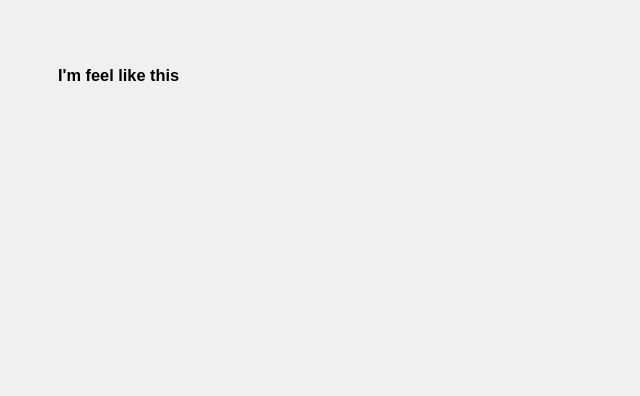
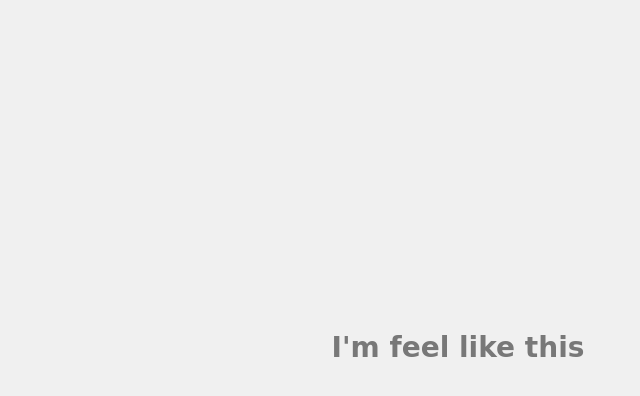
Before and after one commit to josefcarlsson/HyperIsland, a plain HTML site: page index.html in a window 1280 px wide. Shown: the whole page, without its empty margins (182-822 px from the left). Drawn offline with Linux system fonts and the light colour scheme; a web font is replaced by a local one.

Commit message:
updated style

```diff
--- a/styles/style.css
+++ b/styles/style.css
@@ -1,47 +1,55 @@
 /* Applies to the entire body of the HTML document (except where overridden by more specific
 selectors). */
-
-body,html{
- min-height: 100%;
- height: 100%;
- margin: 0;
+body, html {
+  height: 100%;
+  margin: 0;
 }
 
 body {
-  background-color: rgb(240,240,240);
-  font-family: arial, sans-serif;
+  background-color: #f0f0f0;
+  font-family: "Happy Monkey", cursive;
   font-size: 14px;
 }
 
-nav{
- padding: 10px;
+main {
+  display: flex;
+  height: 100%;
+  flex-direction: column;
+  justify-content: center;
+  align-content: center;
 }
 
-main{
- max-width: 800px;
- margin: auto;
- padding-top: 50px;
- padding-left: 10px;
- padding-right: 10px;
- padding-bottom: 50px;
+.max-width {
+  max-width: 1000px;
+  margin: auto;
+}
+
+.text-align-center {
+  text-align: center;
 }
 
 /* Applies to all <h1>...</h1> elements. */
 h1 {
-  font-size: 35px;
+  font-size: 8em;
   font-weight: normal;
   margin-top: 30px;
 }
 
-img{
+h3 {
+  color: rgba(0, 0, 0, 0.5);
+  font-size: 2em;
+}
+
+img {
   width: 100%;
 }
 
-p{
+p {
   line-height: 2em;
 }
-/* Applies to all elements with <... class="active"> specified. */
-.active{
-  background-color: red;
-  color: white;
-}
+
+/*# sourceMappingURL=style.css.map */
+/*# sourceMappingURL=style.css.map */
+/*# sourceMappingURL=style.scss.map */
+
+/*# sourceMappingURL=style.css.map */
```
Also changed, not shown: 1 other file.
